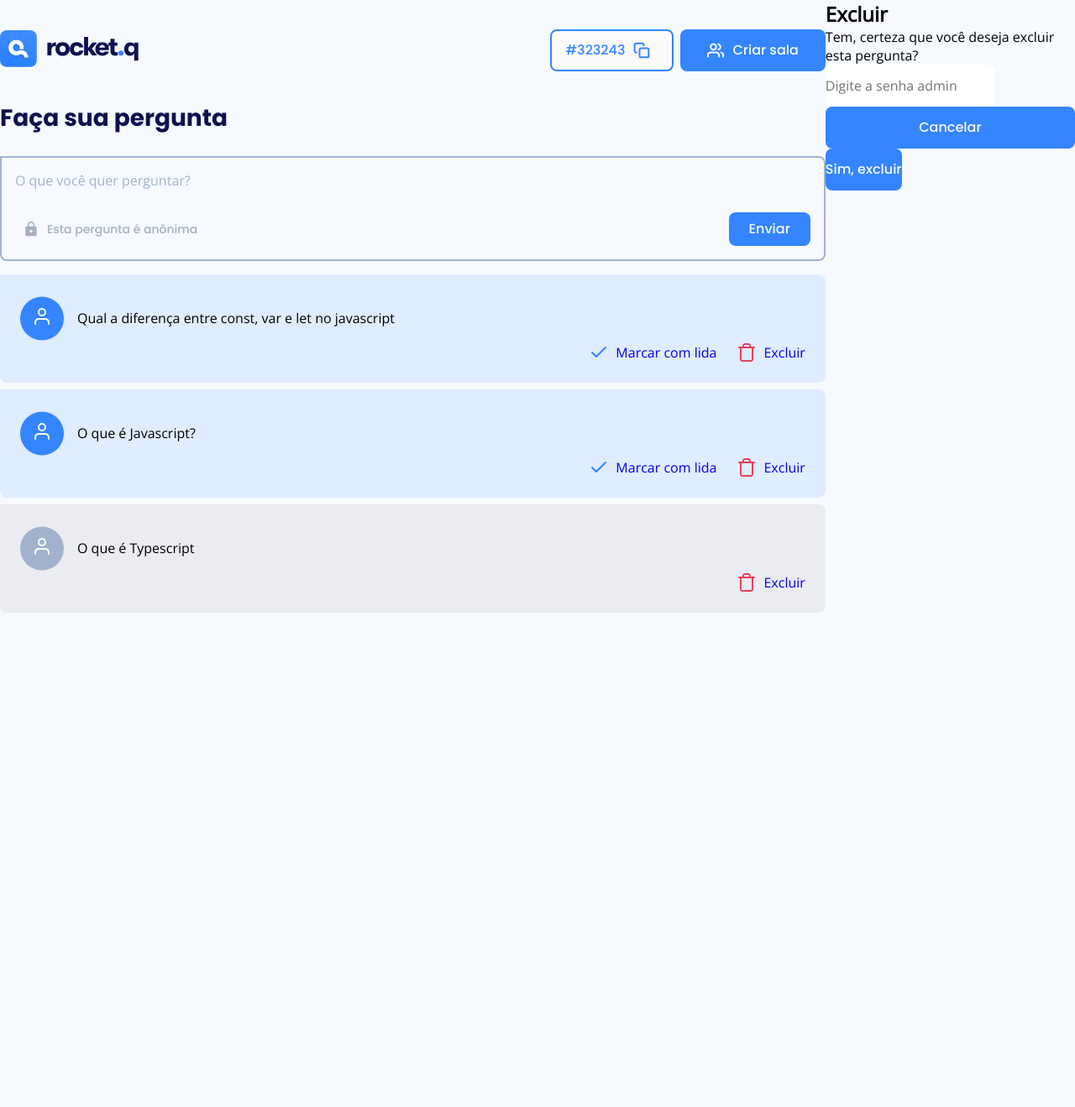
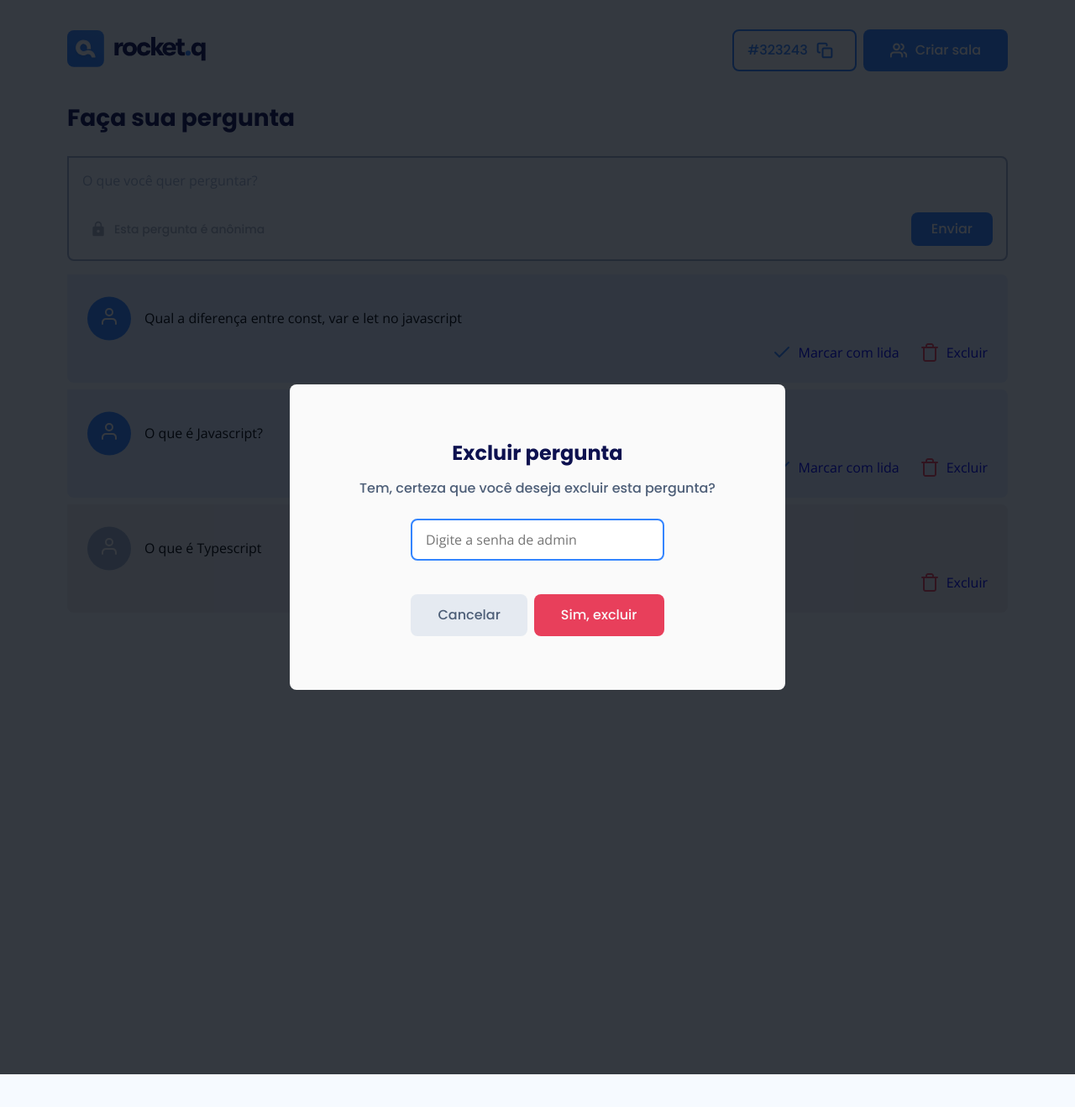
Before and after one commit to LuisMarchio03/nodejs-ejs-rocket.q, a web app: file room.html in a window 1280 px wide. Shown: the top 1319 px of the page at 84% size. Run offline with its HTML, style and script files only (its server is not run), Linux system fonts and the light colour scheme.

Commit message:
finished modal

```diff
--- a/room.html
+++ b/room.html
@@ -13,6 +13,7 @@
 
     <link rel="stylesheet" href="styles/global.css" />
     <link rel="stylesheet" href="styles/room.css" />
+    <link rel="stylesheet" href="styles/modal.css" />
 
     <title>Rocket.Q - Perguntas e Respostas</title>
   </head>
@@ -130,20 +131,22 @@
     <!-- MODAL -->
     <div class="modal-wrapper">
       <div class="modal">
-        <h2>Excluir</h2>
+        <h2>Excluir pergunta</h2>
         <p>Tem, certeza que você deseja excluir esta pergunta?</p>
-        <form action="">
-          <label class="sr-only" for-id="password">Digite a senha admin</label>
+        <form action="#">
+          <label class="sr-only" for-id="password"
+            >Digite a senha de admin</label
+          >
           <input
             type="password"
             name="password"
             id="password"
-            placeholder="Digite a senha admin"
+            placeholder="Digite a senha de admin"
           />
 
           <div class="buttons">
-            <div class="button">Cancelar</div>
-            <button>Sim, excluir</button>
+            <div class="button grey">Cancelar</div>
+            <button class="red">Sim, excluir</button>
           </div>
         </form>
       </div>
--- a/styles/global.css
+++ b/styles/global.css
@@ -103,6 +103,18 @@ button.outlined,
   border: 0.2rem solid var(--blue);
 }
 
+button.red,
+.button.red {
+  background: var(--red);
+  color: var(--white);
+}
+
+button.grey,
+.button.grey {
+  background: var(--grey-light);
+  color: var(--grey-dark);
+}
+
 /*----------------- header */
 .content header {
   width: 80%;
--- a/styles/modal.css
+++ b/styles/modal.css
@@ -0,0 +1,62 @@
+.modal-wrapper {
+  position: fixed;
+  width: 100vw;
+  height: 100vw;
+  top: 0;
+  left: 0;
+  display: flex;
+
+  background: rgba(4, 9, 17, 0.8);
+}
+
+.modal-wrapper .modal {
+  width: min(59rem, 90%);
+  background: var(--white);
+  border-radius: 0.8rem;
+
+  margin: auto;
+
+  font-family: "Poppins", sans-serif;
+  text-align: center;
+
+  padding: 6.4rem;
+}
+
+.modal-wrapper .modal h2 {
+  font-size: 2.4rem;
+  font-weight: 700;
+  margin-bottom: 1.2rem;
+  color: var(--black);
+}
+
+.modal-wrapper .modal p {
+  margin-bottom: 2.4rem;
+  color: var(--grey-dark);
+}
+
+.modal-wrapper .modal input {
+  width: min(30.2rem, 70%);
+
+  margin-bottom: 4rem;
+  padding: 1.3rem 1.6rem;
+
+  border: 0.2rem solid var(--blue);
+  border-radius: 0.8rem;
+
+  outline: none;
+}
+
+.modal-wrapper .modal .buttons {
+  display: flex;
+  align-items: center;
+  justify-content: center;
+}
+
+.modal-wrapper .modal .buttons > .button {
+  margin-right: 0.8rem;
+}
+
+.modal-wrapper .modal .buttons > button,
+.modal-wrapper .modal .buttons > .button {
+  padding: 1.3rem 3.2rem;
+}
```
